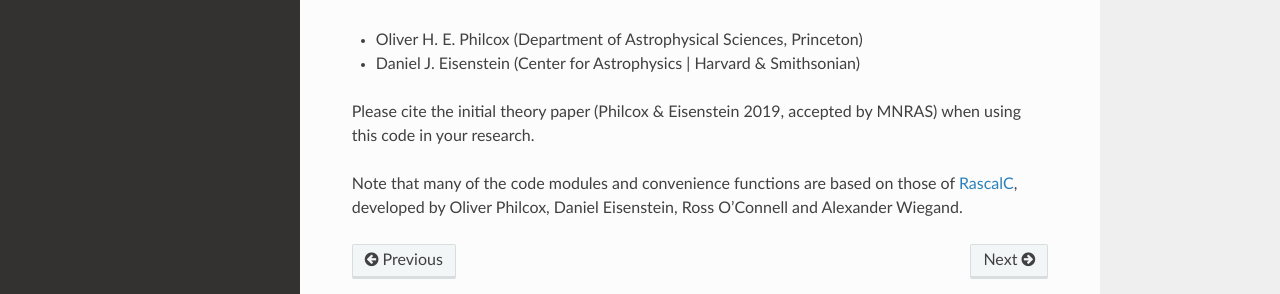
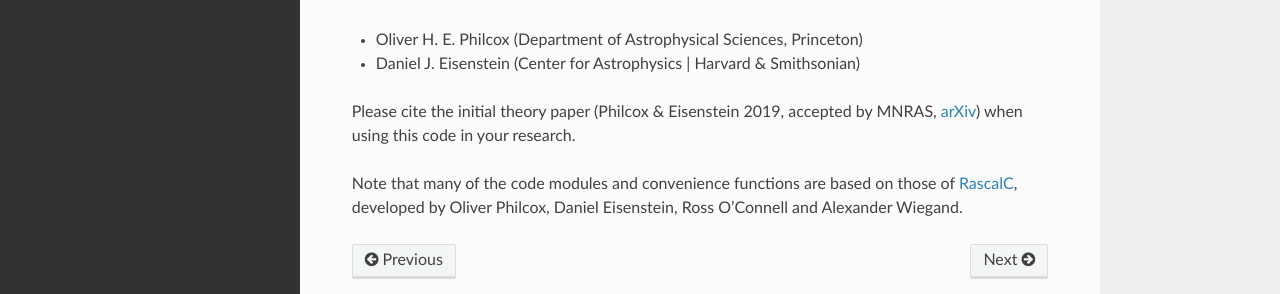
Before and after one commit to oliverphilcox/HIPSTER, a Sphinx documentation site: the page built from docs/usage/installation.rst, in a window 1280 px wide and 1307 px high. Shown: the part 898-1192 px from the top of the window. Built offline with Sphinx 7.4.7 and the Read the Docs theme 2.0.0, drawn with Linux system fonts in a browser that asks for light colours.

Commit message:
Update installation.rst

```diff
--- a/docs/usage/installation.rst
+++ b/docs/usage/installation.rst
@@ -34,6 +34,6 @@ Authors:
 - Oliver H. E. Philcox (Department of Astrophysical Sciences, Princeton)
 - Daniel J. Eisenstein (Center for Astrophysics | Harvard & Smithsonian)
 
-Please cite the initial theory paper (Philcox & Eisenstein 2019, accepted by MNRAS) when using this code in your research.
+Please cite the initial theory paper (Philcox & Eisenstein 2019, accepted by MNRAS, `arXiv <https://arxiv.org/abs/1912.01010>`_) when using this code in your research.
 
 Note that many of the code modules and convenience functions are based on those of `RascalC <https://RascalC.readthedocs.io>`_, developed by Oliver Philcox, Daniel Eisenstein, Ross O'Connell and Alexander Wiegand.
```
